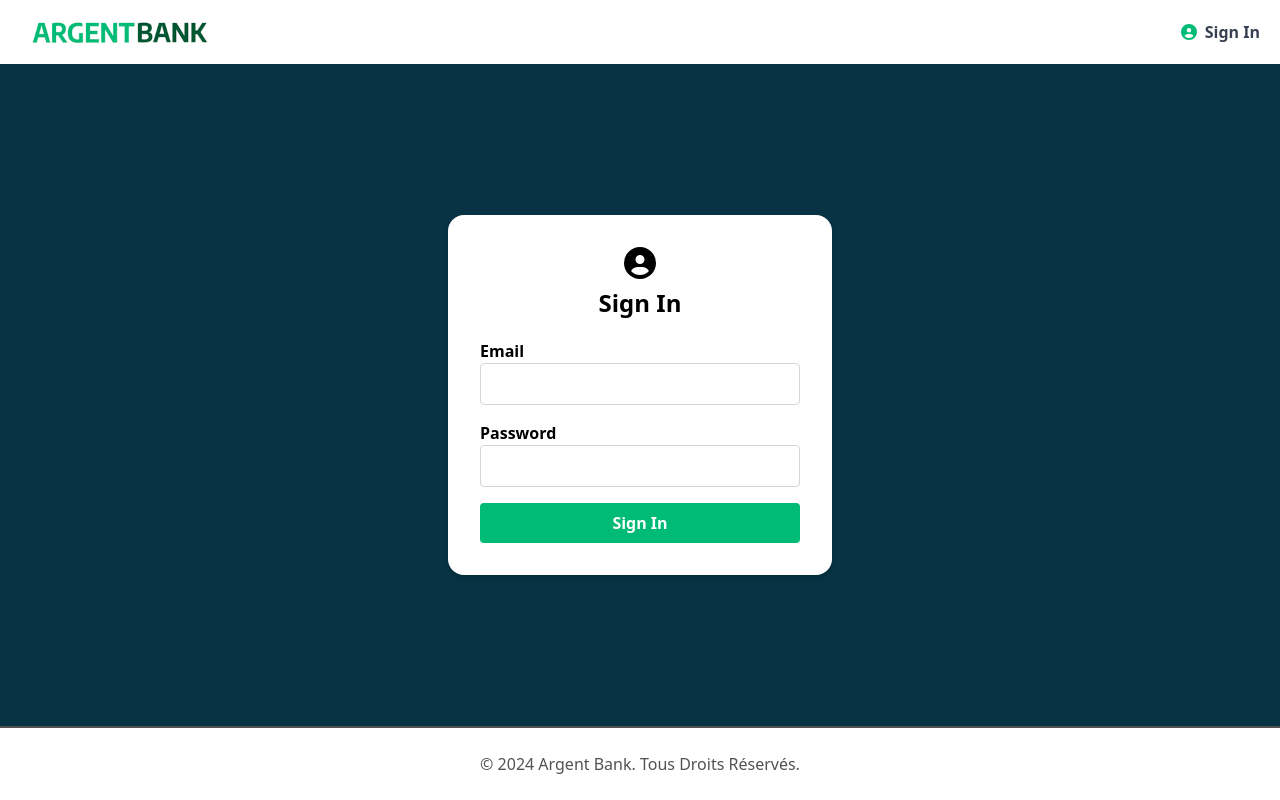
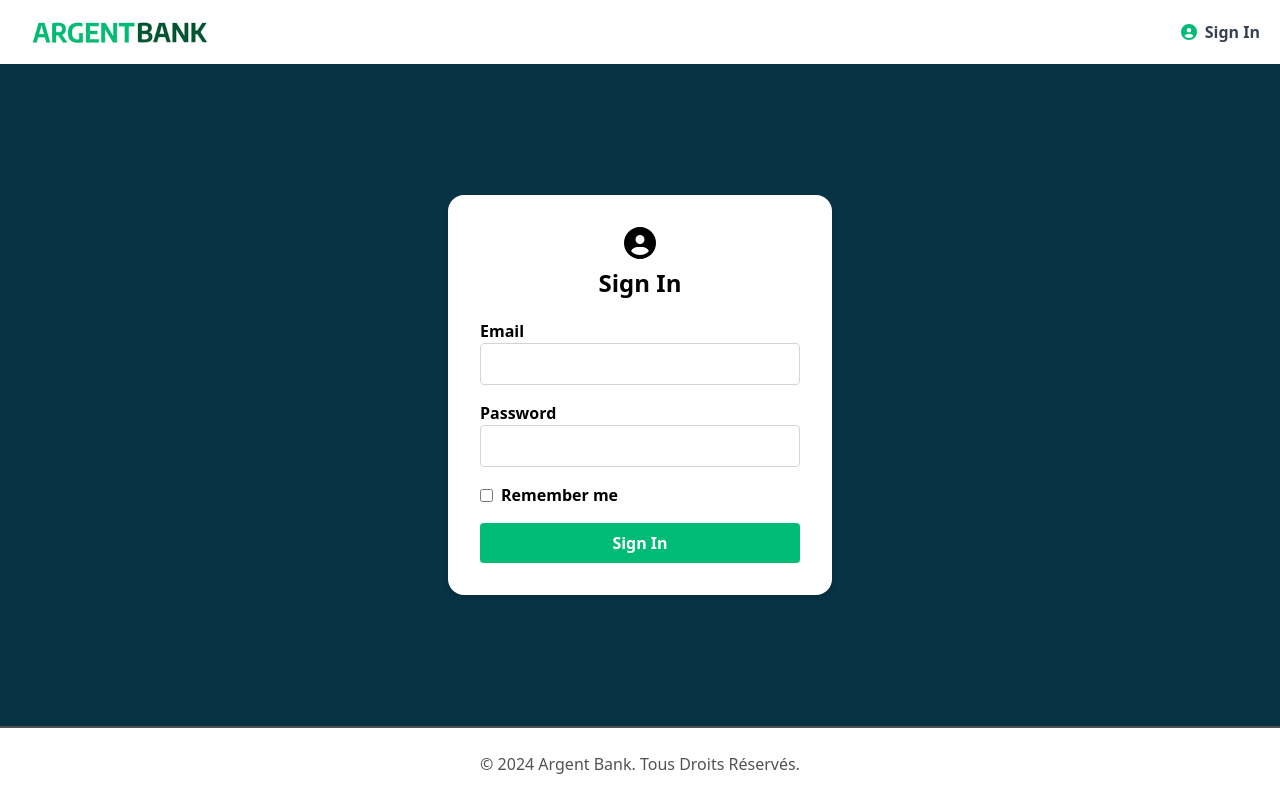
Before and after one commit to ThomasPhpn/OC-ArgentBank-Vite, a React (Vite) app: page /login in a window 1280 px wide. Built offline with nearby package versions, Linux system fonts and the light colour scheme.

Commit message:
Ajout de la logique "Remember Me"

```diff
--- a/src/pages/Login.jsx
+++ b/src/pages/Login.jsx
@@ -1,6 +1,6 @@
 import { FontAwesomeIcon } from "@fortawesome/react-fontawesome";
 import { faCircleUser as faCircleUserSolid } from "@fortawesome/free-solid-svg-icons";
-import { useState } from "react";
+import { useEffect, useState } from "react";
 import { useDispatch, useSelector } from "react-redux";
 import { useNavigate } from "react-router-dom";
 import { login, fetchProfile } from "../store/authSlice";
@@ -8,12 +8,28 @@ import { login, fetchProfile } from "../store/authSlice";
 const Login = () => {
   const [email, setEmail] = useState("");
   const [password, setPassword] = useState("");
+  const [rememberMe, setRememberMe] = useState(false);
+
   const { error, loading } = useSelector((state) => state.auth);
   const dispatch = useDispatch();
   const navigate = useNavigate();
 
+  useEffect(() => {
+    const storedEmail = localStorage.getItem("rememberedEmail");
+    if (storedEmail) {
+      setEmail(storedEmail);
+      setRememberMe(true);
+    }
+  }, []);
+
   const handleSubmit = async (e) => {
     e.preventDefault();
+    if (rememberMe) {
+      localStorage.setItem("rememberedEmail", email);
+    } else {
+      localStorage.removeItem("rememberedEmail");
+    }
+
     const result = await dispatch(login({ email, password }));
     if (result.meta.requestStatus === "fulfilled") {
       const user = await dispatch(fetchProfile(result.payload.token));
@@ -50,6 +66,7 @@ const Login = () => {
                 id="email"
                 className="w-full px-3 py-2 border border-gray-300 rounded"
                 required
+                autoComplete="email"
               />
             </div>
             <div>
@@ -63,8 +80,23 @@ const Login = () => {
                 id="password"
                 className="w-full px-3 py-2 border border-gray-300 rounded"
                 required
+                autoComplete="current-password"
               />
             </div>
+            <div className="flex items-center">
+              <input
+                type="checkbox"
+                id="rememberMe"
+                checked={rememberMe}
+                onChange={(e) => setRememberMe(e.target.checked)}
+                className="mr-2"
+              />
+
+              <label htmlFor="rememberMe" className="font-bold">
+                Remember me
+              </label>
+            </div>
+
             <button
               type="submit"
               className="w-full bg-customGreen text-white py-2 px-4 rounded font-bold transition duration-150 ease-in-out transform hover:scale-[103%]"
```
